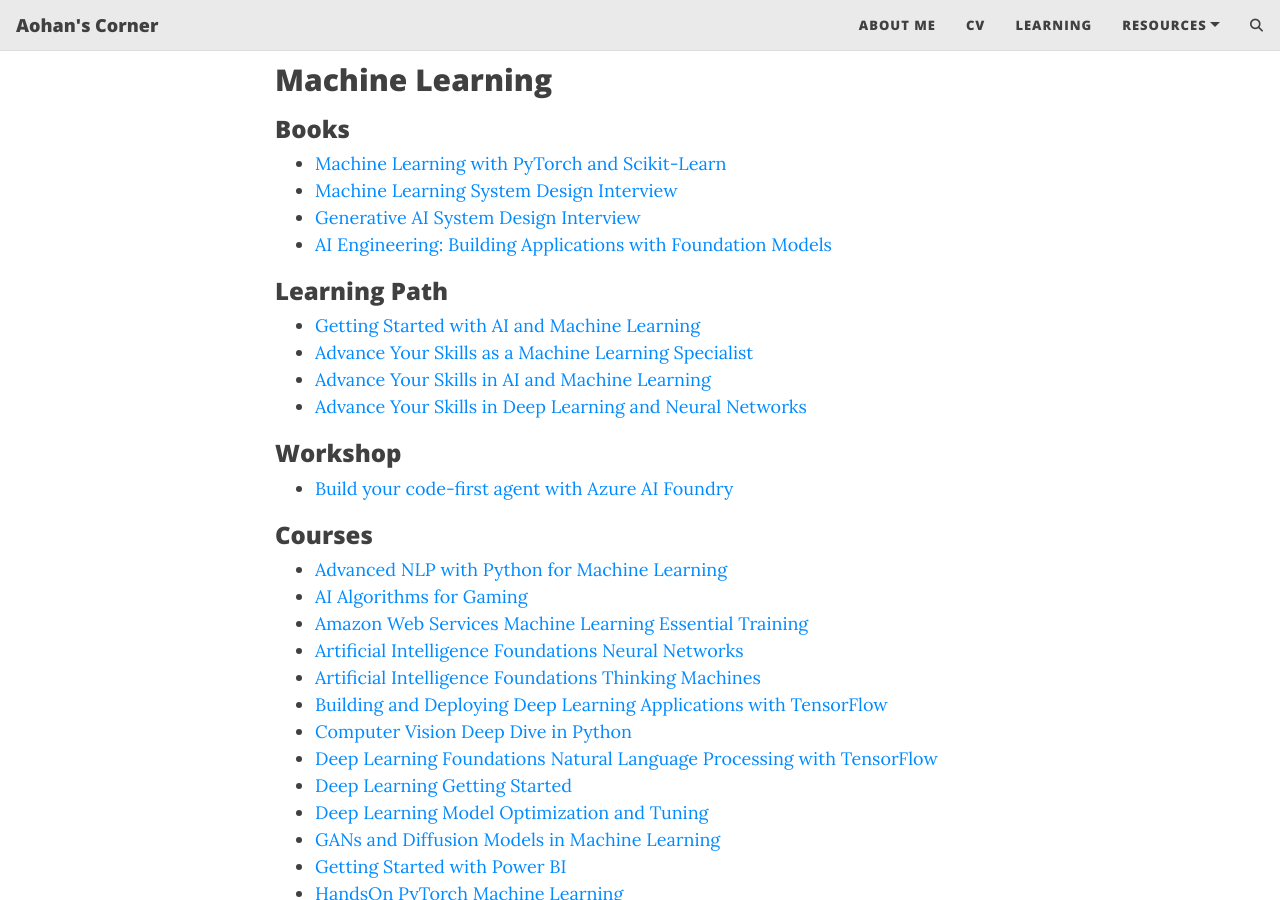
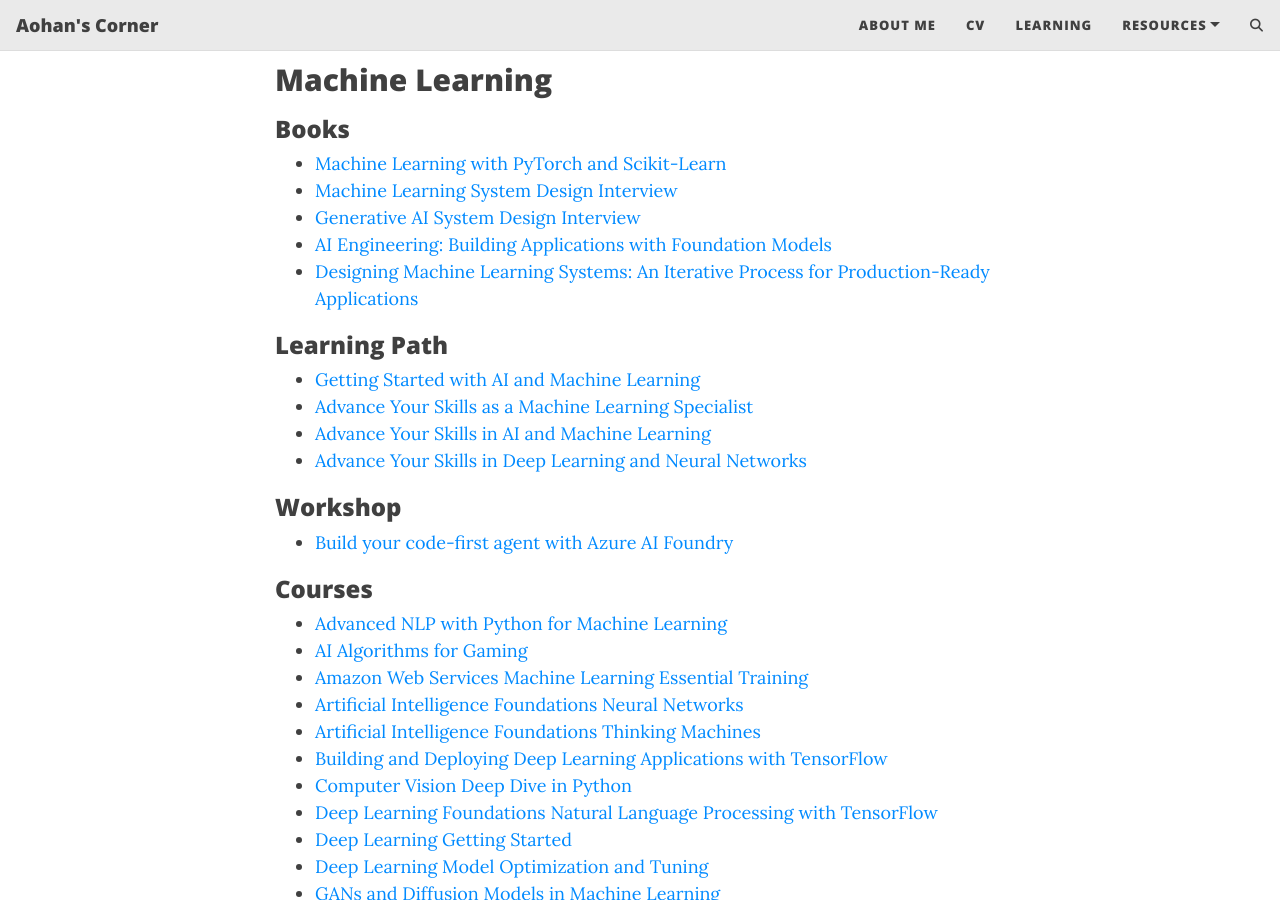
Before and after one commit to heaohan/heaohan.github.io, a Jekyll site: the page built from learning.md, in a window 1280 px wide and 900 px high, scrolled down 416 px. Built offline with Jekyll 4.4.1, drawn with Linux system fonts in a browser that asks for light colours; comment, search, counter and statistics services are not loaded; some of the changed text lies outside the part shown.

Commit message:
chores: update learning.md

```diff
--- a/learning.md
+++ b/learning.md
@@ -14,6 +14,7 @@
 - [Machine Learning System Design Interview](https://www.goodreads.com/en/book/show/120532868-machine-learning-system-design-interview)
 - [Generative AI System Design Interview](https://www.goodreads.com/book/show/221577013-generative-ai-system-design-interview)
 - [AI Engineering: Building Applications with Foundation Models](https://www.goodreads.com/book/show/216848047-ai-engineering)
+- [Designing Machine Learning Systems: An Iterative Process for Production-Ready Applications](https://www.goodreads.com/en/book/show/60715378-designing-machine-learning-systems)
 
 ### Learning Path
 
@@ -90,6 +91,9 @@
 
 ### Course
 - [Clean Code](https://seagate.udemy.com/certificate/UC-89dfae99-c616-43b6-a42f-15d454bafd10/)
+
+### Learning Path
+- [Create cloud-native apps and services with .NET and ASP.NET Core](https://learn.microsoft.com/en-us/users/aohanhe-5055/achievements/cxef7jb9?ref=https%3A%2F%2Fwww.linkedin.com%2F)
 
 ## C#
 
```
